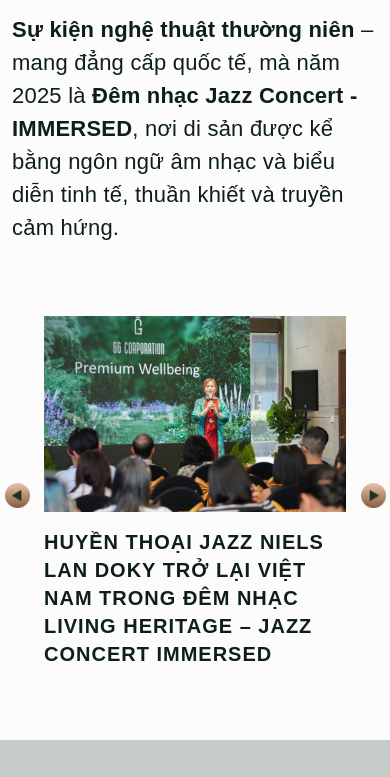
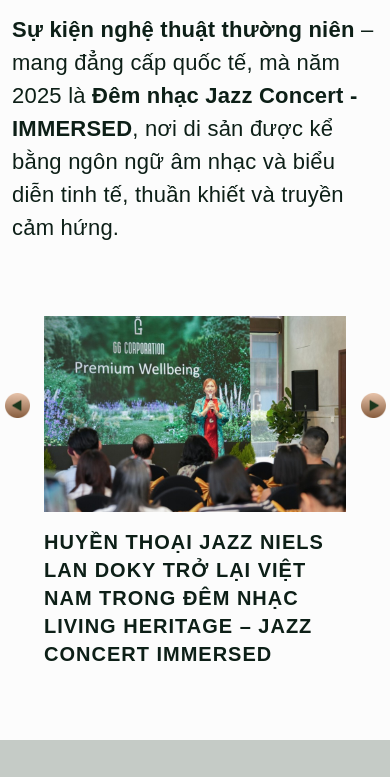
Before and after one commit to adminggc/livingheritage1125, a plain HTML site: page tin-tuc.html in a window 390 px wide. Shown: the part 4550-5327 px from the top of the page. Drawn offline with Linux system fonts and the light colour scheme; a web font is replaced by a local one.

Commit message:
change slider top mobile - pc postcard news - update slider

```diff
--- a/assets/css/index.css
+++ b/assets/css/index.css
@@ -843,6 +843,16 @@
   .book-title-small {
     font-size: 38px;
   }
+  .multi-carousel-control-prev {
+    left: -35px;
+  }
+  .multi-carousel-control-next {
+    right: -35px;
+  }
+  .carousel-icon {
+    width: 25px;
+    height: 25px;
+  }
 }
 
 /* ≤991.98 = md & down (tablet & phone) */
--- a/assets/css/news.css
+++ b/assets/css/news.css
@@ -303,6 +303,10 @@
   .news-main-title {
     font-size: 66px;
   }
+  .news-bottom-carousel-wrapper .multi-carousel-control-prev,
+  .news-bottom-carousel-wrapper .multi-carousel-control-next {
+    top: 25%;
+  }
 }
 
 /* ≤991.98 = md & down (tablet & phone) */
```
